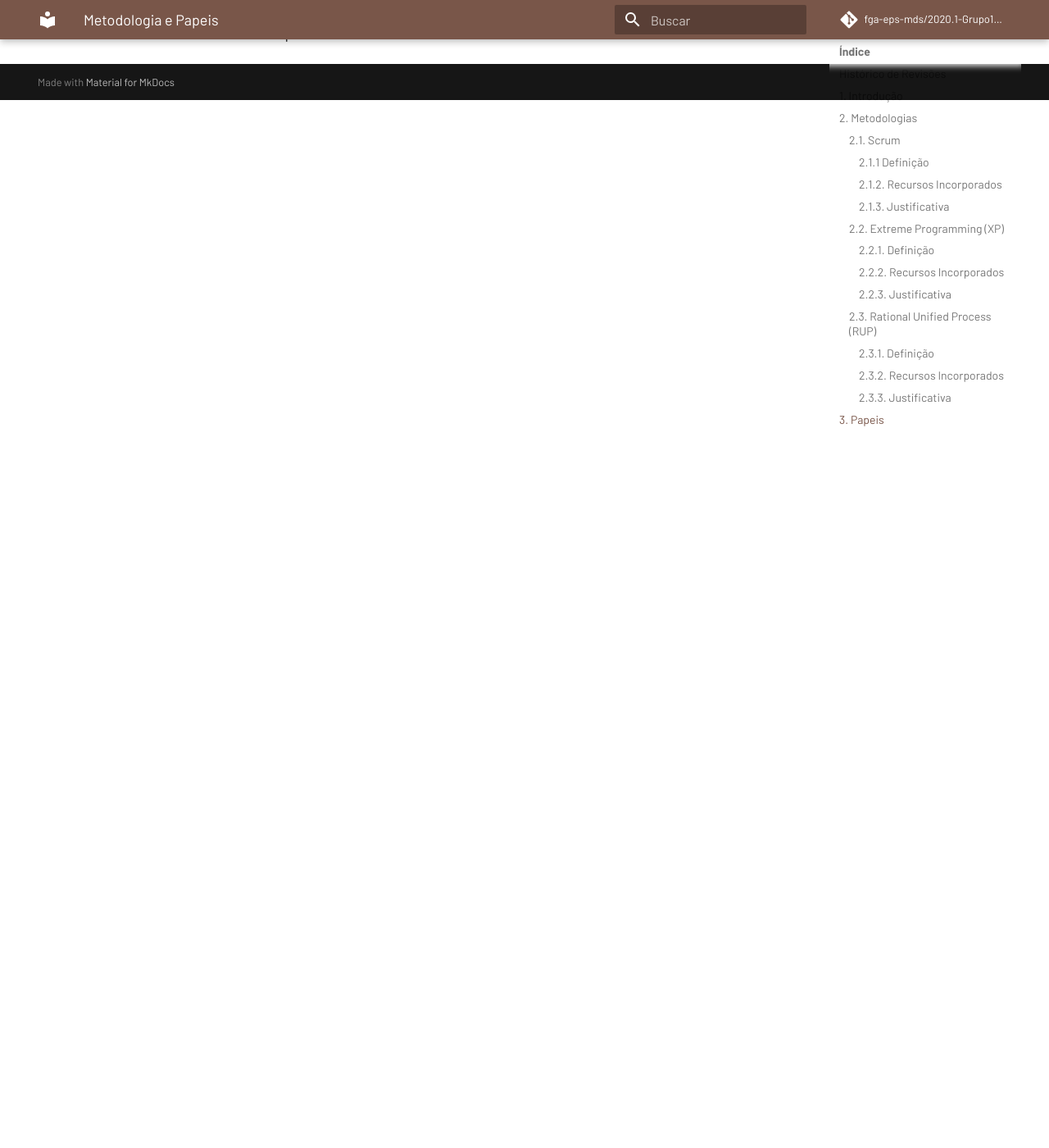
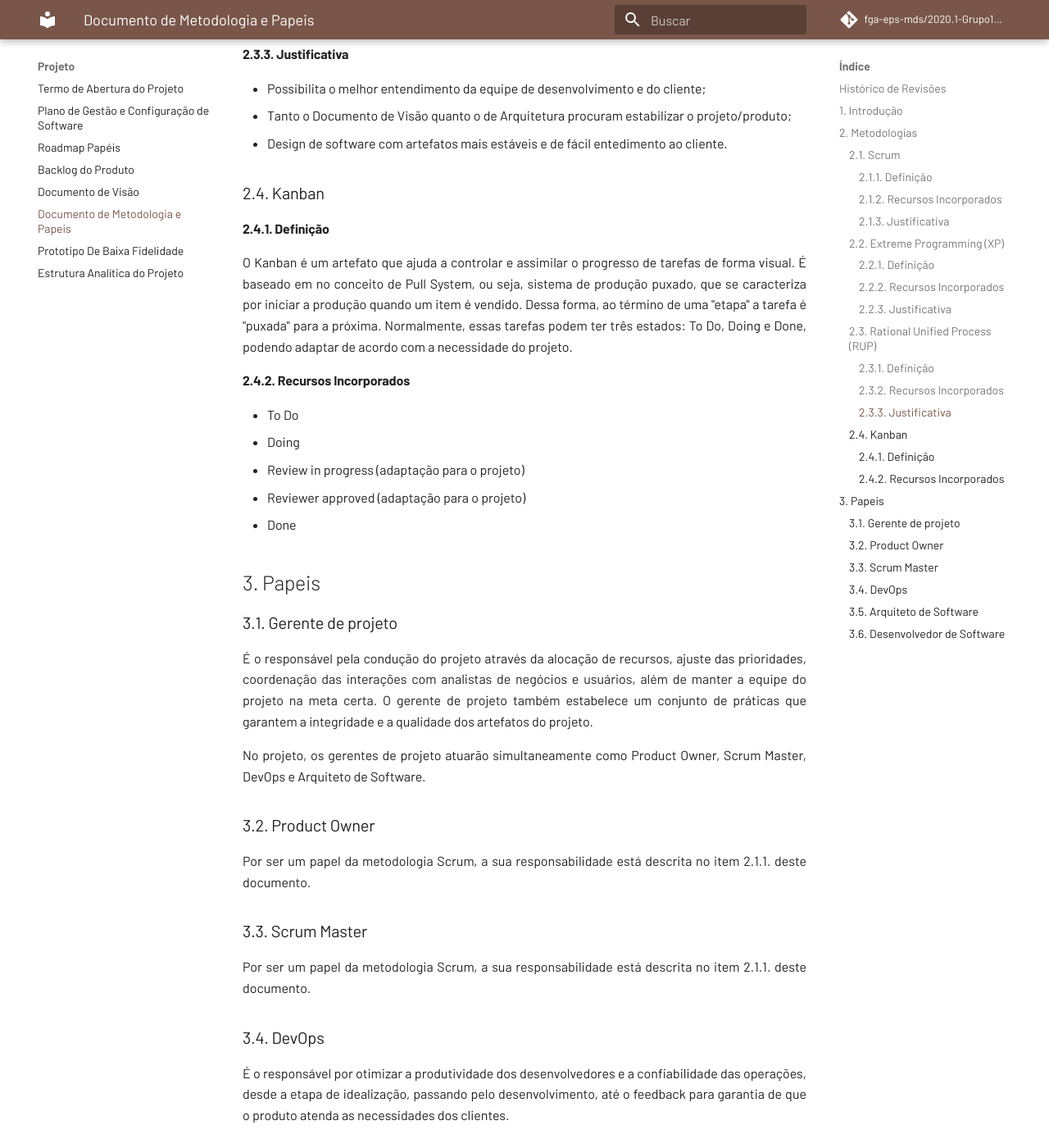
Before and after one commit to fga-eps-mds/2020.1-eSaudeUnB-Wiki, an MkDocs documentation site: the page built from docs/metodologia-e-papeis.md, in a window 1280 px wide and 1400 px high, scrolled down 4703 px. Shown: the whole window at 82% size. Built offline with MkDocs 1.6.1 and Material for MkDocs 9.7.7, drawn with Linux system fonts in a browser that asks for light colours; comment, search, counter and statistics services are not loaded; some of the changed text lies outside the part shown.

Commit message:
docs: includes kanban and roles #45

```diff
--- a/docs/metodologia-e-papeis.md
+++ b/docs/metodologia-e-papeis.md
@@ -1,10 +1,11 @@
-# Metodologia e Papeis
+****# Metodologia e Papeis
 
 ## Histórico de Revisões
 
 |    Data    |  Versão  |        Descrição       |          Autor(es)          |
 |:----------:|:--------:|:----------------------:|:---------------------------:|
 | 08/09/2020 |   0.1    | Criação do Documento de Metodologia e Papeis  |   João Pedro  |
+| 13/09/2020 |   0.2    | Inclusão do Kanban e dos papeis  |   João Pedro  |
 
 ## 1. Introdução
 
@@ -16,27 +17,29 @@
 
 ### 2.1. Scrum
 
-#### 2.1.1 Definição
+#### 2.1.1. Definição
 
-<p align = "justify">O Scrum é um framework de gerenciamento incremental proveniente da metodologia ágil que colabora na planejamento e organização em projetos de software. O maior benefício dele é facilitar o trabalho complexo que envolve a criação e compartilhamento de conhecimento de novos produtos desenvolvidos, mantendo proximidade com o cliente nesse processo.</p>
+<p align = "justify"> O Scrum é um framework de gerenciamento incremental proveniente da metodologia ágil que colabora na planejamento e organização em projetos de software. O maior benefício dele é facilitar o trabalho complexo que envolve a criação e compartilhamento de conhecimento de novos produtos desenvolvidos, mantendo proximidade com o cliente nesse processo.</p>
 
-<p align = "justify">Seu gerenciamento é incremental, com ciclos semanais chamados de **Sprint** que podem variar de 1 a 4 semanas. A Sprint representa um Time in Box no qual um conjunto de tarefas devem ser executadas e concluídas no tempo determinado, entregando uma ou mais funcionalidades que tenham valor para o cliente.</p>
+<p align = "justify"> Seu gerenciamento é incremental, com ciclos semanais chamados de **Sprint** que podem variar de 1 a 4 semanas. A Sprint representa um Time in Box no qual um conjunto de tarefas devem ser executadas e concluídas no tempo determinado, entregando uma ou mais funcionalidades que tenham valor para o cliente.</p>
 
-<p align = "justify">Durante a Sprint são feitas reuniões diárias, chamadas de **Daily Scrum** ou **Daily Meeting**, para que a equipe esteja alinhada quanto ao que está ocorrendo em cada tarefa. Todas as funcionalidades e tarefas que a equipe deve realizar durante a Sprint devem estar no **Product Backlog**, no formato de uma "lista". Dessa, são escolhidas tarefas a serem realizadas na Sprint, compondo o **Sprint Backlog**.</p>
+<p align = "justify"> Durante a Sprint são feitas reuniões diárias, chamadas de **Daily Scrum** ou **Daily Meeting**, para que a equipe esteja alinhada quanto ao que está ocorrendo em cada tarefa. Todas as funcionalidades e tarefas que a equipe deve realizar durante a Sprint devem estar no **Product Backlog**, no formato de uma "lista". Dessa, são escolhidas tarefas a serem realizadas na Sprint, compondo o **Sprint Backlog**.</p>
 
-<p align = "justify">A metodologia define três papéis:</p>
+<p align = "justify"> A metodologia define três papéis:</p>
 
-* **<p align = "justify">Scrum Master:** exerce a liderança do processo, através da solução de impedimentos e garantindo que os ritos ágeis do processo seguido pela equipe estejam sendo entendidos e seguidos;</p>
-* **<p align = "justify">Product Owner:** é o responsável por gerenciar o Product Backlog e maximizar o valor do produto sendo desenvolvido, podendo ser o cliente ou um representante que conheça bem o domínio e requisitos do projeto;</p>
-* **<p align = "justify">Development Team:** são os responsáveis por desenvolverem o produto, sendo todo o time de desenvolvimento.</p>
+* **<p align = "justify"> Scrum Master:** exerce a liderança do processo, através da solução de impedimentos e garantindo que os ritos ágeis do processo seguido pela equipe estejam sendo entendidos e seguidos;</p>
+* **<p align = "justify"> Product Owner:** é o responsável por gerenciar o Product Backlog e maximizar o valor do produto sendo desenvolvido, podendo ser o cliente ou um representante que conheça bem o domínio e requisitos do projeto;</p>
+* **<p align = "justify"> Development Team:** são os responsáveis por desenvolverem o produto, sendo todo o time de desenvolvimento.</p>
 
 <p align = "justify">O Scrum ainda emprega algumas práticas de planejamento e avaliação da Sprint:</p>
 
-* **<p align = "justify">Sprint Planning:** consiste em reuniões de planejamento entre o Product Owner e o Development Team, para determinar quais itens do Product Backlog irão para o Sprint Backlog e a pontuação das estórias de usuário da Sprint. Nesta reunião, os requisitos das estórias são levantados e esclarecidos na medida do necessário para o Development Team;</p>
-* **<p align = "justify">Sprint Review:** correspondente à revisão da Sprint com todo o time, tendo como objetivo mostrar o que foi produzido na Sprint;</p>
-* **<p align = "justify">Sprint Retrospective:** ou restrospectiva da Sprint, fornece a oportunidade ao time de destacar os pontos fortes e fracos daquela Sprint.</p>
+* **<p align = "justify"> Sprint Planning:** consiste em reuniões de planejamento entre o Product Owner e o Development Team, para determinar quais itens do Product Backlog irão para o Sprint Backlog e a pontuação das estórias de usuário da Sprint. Nesta reunião, os requisitos das estórias são levantados e esclarecidos na medida do necessário para o Development Team;</p>
+* **<p align = "justify"> Sprint Review:** correspondente à revisão da Sprint com todo o time, tendo como objetivo mostrar o que foi produzido na Sprint;</p>
+* **<p align = "justify"> Sprint Retrospective:** ou restrospectiva da Sprint, fornece a oportunidade ao time de destacar os pontos fortes e fracos daquela Sprint.</p>
 
 #### 2.1.2. Recursos Incorporados
+
+* Product Owner
 * Scrum Master
 * Product Backlog
 * Sprint Backlog
@@ -46,59 +49,101 @@
 * Resultados da Sprint
 * Daily Meeting
 
-**OBS**: As nossas Daily Meetings foi adaptada para o formato automatizado através da utilização da ferramenta DailyBot integrada ao Slack.
+**<p align = "justify">OBS**: As nossas Daily Meetings foi adaptada para o formato automatizado através da utilização da ferramenta DailyBot integrada ao Slack.</p>
 
 #### 2.1.3. Justificativa
-* É uma metodologia que preza por entregas contínuas e incrementais que agregam valor e qualidade ao produto e aumentam a produtividade do Development Team;
-* Diminui riscos no projeto, pois o desenvolvimento é dividido em ciclos curtos com constante comunicação entre a equipe e revisões ao final de cada Sprint;
-* Resposta rápida à necessidade de mudanças de planejamento devido à adoção dos rituais de Sprint Review e Sprint Retrospective, além do constante acompanhamento da evolução do software;
-* Compartilhamento de conhecimento através da Daily Meeting, Sprint Retrospective e Sprint Review;
-* Ser adaptável às necessidades dos projetos e ao acréscimo de práticas e artefatos de outras metodologias.
+
+* <p align = "justify"> É uma metodologia que preza por entregas contínuas e incrementais que agregam valor e qualidade ao produto e aumentam a produtividade do Development Team;</p>
+* <p align = "justify"> Diminui riscos no projeto, pois o desenvolvimento é dividido em ciclos curtos com constante comunicação entre a equipe e revisões ao final de cada Sprint;</p>
+* <p align = "justify"> Resposta rápida à necessidade de mudanças de planejamento devido à adoção dos rituais de Sprint Review e Sprint Retrospective, além do constante acompanhamento da evolução do software;</p>
+* <p align = "justify"> Compartilhamento de conhecimento através da Daily Meeting, Sprint Retrospective e Sprint Review;</p>
+* <p align = "justify"> Ser adaptável às necessidades dos projetos e ao acréscimo de práticas e artefatos de outras metodologias.</p>
 
 ### 2.2. Extreme Programming (XP)
 
 #### 2.2.1. Definição
-Programação Extrema (do inglês eXtreme Programming), ou simplesmente XP, é uma metodologia ágil para equipes pequenas e médias e que irão desenvolver software com requisitos vagos e em constante mudança. Para isso, adota a estratégia de constante acompanhamento e realização de vários pequenos ajustes durante o desenvolvimento de software.
 
-Os cinco valores fundamentais da metodologia XP são: comunicação, simplicidade, feedback, coragem e respeito. A partir desses valores, possui como princípios básicos: feedback rápido, presumir simplicidade, mudanças incrementais, abraçar mudanças e trabalho de qualidade.
+<p align = "justify"> Programação Extrema (do inglês eXtreme Programming), ou simplesmente XP, é uma metodologia ágil para equipes pequenas e médias e que irão desenvolver software com requisitos vagos e em constante mudança. Para isso, adota a estratégia de constante acompanhamento e realização de vários pequenos ajustes durante o desenvolvimento de software.</p>
 
-Dentre as variáveis de controle em projetos (custo, tempo, qualidade e escopo), há um foco explícito em escopo. Para isso, recomenda-se a priorização de funcionalidades que representem maior valor possível para o negócio. Desta forma, caso seja necessário a diminuição de escopo, as funcionalidades menos valiosas serão adiadas ou canceladas.
+<p align = "justify"> Os cinco valores fundamentais da metodologia XP são: comunicação, simplicidade, feedback, coragem e respeito. A partir desses valores, possui como princípios básicos: feedback rápido, presumir simplicidade, mudanças incrementais, abraçar mudanças e trabalho de qualidade.</p>
 
-A XP incentiva o controle da qualidade como variável do projeto, pois o pequeno ganho de curto prazo na produtividade, ao diminuir qualidade, não é compensado por perdas (ou até impedimentos) a médio e longo prazo.
-</p>
+<p align = "justify"> Dentre as variáveis de controle em projetos (custo, tempo, qualidade e escopo), há um foco explícito em escopo. Para isso, recomenda-se a priorização de funcionalidades que representem maior valor possível para o negócio. Desta forma, caso seja necessário a diminuição de escopo, as funcionalidades menos valiosas serão adiadas ou canceladas.</p>
+
+<p align = "justify"> A XP incentiva o controle da qualidade como variável do projeto, pois o pequeno ganho de curto prazo na produtividade, ao diminuir qualidade, não é compensado por perdas (ou até impedimentos) a médio e longo prazo.</p>
 
 #### 2.2.2. Recursos Incorporados
 
-* **Planning Game:** Definição das _user stories_ e estimar o tempo ideal necessário para execução das estórias definidas;
-* **Small Releases:** Conforme as interações são concluídas, o cliente recebe pequenas versões/releases do sistema, visando com que seja colocado em prática e validado aquilo que está sendo implementado;
-* **Pair Programming:** Todo código de produção é desenvolvido por duas pessoas trabalhando em conjunto, e às vezes com o mesmo teclado, o mesmo mouse e o mesmo monitor, somando forças para a implementação do código;
-* **Coding Standards:** Todo código é desenvolvido seguindo um padrão que deve ser seguido por toda a equipe. Dessa forma, todos da equipe terão a mesma visão do código.
+* **<p align = "justify">Planning Game:** Definição das _user stories_ e estimar o tempo ideal necessário para execução das estórias definidas;</p>
+* **<p align = "justify">Small Releases:** Conforme as interações são concluídas, o cliente recebe pequenas versões/releases do sistema, visando com que seja colocado em prática e validado aquilo que está sendo implementado;</p>
+* **<p align = "justify">Pair Programming:** Todo código de produção é desenvolvido por duas pessoas trabalhando em conjunto, e às vezes com o mesmo teclado, o mesmo mouse e o mesmo monitor, somando forças para a implementação do código;</p>
+* **<p align = "justify">Coding Standards:** Todo código é desenvolvido seguindo um padrão que deve ser seguido por toda a equipe. Dessa forma, todos da equipe terão a mesma visão do código.</p>
 
 #### 2.2.3. Justificativa
-* O conhecimento técnico é uniformemente distribuído entre a equipe;
-* As _user stories_ planejadas são acordadas entre cliente e equipe, e consequentemente, são mais concretas e fáceis de serem rastreadas e gerenciadas;
-* O código segue um padrão único e uma arquitetura definida, facilitando no processo de refatoração e manutenção;
-* Versões do sistemas são lançadas a cada iteração, provindo ao cliente _features_ num processo mais curto e ágil.
 
+* <p align = "justify"> O conhecimento técnico é uniformemente distribuído entre a equipe;</p>
+* <p align = "justify"> As _user stories_ planejadas são acordadas entre cliente e equipe, e consequentemente, são mais concretas e fáceis de serem rastreadas e gerenciadas;</p>
+* <p align = "justify"> O código segue um padrão único e uma arquitetura definida, facilitando no processo de refatoração e manutenção;</p>
+* <p align = "justify">Versões do sistemas são lançadas a cada iteração, provindo ao cliente _features_ num processo mais curto e ágil.</p>
 
 ### 2.3. Rational Unified Process (RUP)
 
 #### 2.3.1. Definição
 
-O RUP, de propriedade da IBM, é um framework de processo da engenharia de software que fornece práticas testadas na indústria de software e gerência de projetos. Por ser um framework de processo, pode e deve ser customizado conforme as necessidades organizacionais e do projeto. Dessa forma, pode-se trabalhar um RUP mais “leve e ágil” ou “mais pesado”.
+<p align = "justify"> O RUP, de propriedade da IBM, é um framework de processo da engenharia de software que fornece práticas testadas na indústria de software e gerência de projetos. Por ser um framework de processo, pode e deve ser customizado conforme as necessidades organizacionais e do projeto. Dessa forma, pode-se trabalhar um RUP mais “leve e ágil” ou “mais pesado”.</p>
 
-O RUP permite que a equipe do projeto escolha as atividades e os artefatos a serem produzidos reduzindo, assim, o excesso de documentação para torná-lo mais ágil. Outra característica interessante dele é a aplicação do modelo de ciclo de vida iterativo e incremental. Na metodologia iterativa, em cada iteração, parte do software é desenvolvida, sendo os artefatos da nova iteração superiores aos iteração anterior. O desenvolvimento iterativo e incremental permite aos desenvolvedores o aprendizado em relação ao software possibilitando, assim, a localização de futuros problemas em fases iniciais.
+<p align = "justify"> O RUP permite que a equipe do projeto escolha as atividades e os artefatos a serem produzidos reduzindo, assim, o excesso de documentação para torná-lo mais ágil. Outra característica interessante dele é a aplicação do modelo de ciclo de vida iterativo e incremental. Na metodologia iterativa, em cada iteração, parte do software é desenvolvida, sendo os artefatos da nova iteração superiores aos iteração anterior. O desenvolvimento iterativo e incremental permite aos desenvolvedores o aprendizado em relação ao software possibilitando, assim, a localização de futuros problemas em fases iniciais.</p>
 
-O RUP é descrito a partir de três perspectivas. Na perspectiva dinâmica, o RUP identifica o ciclo de desenvolvimento do projeto em quatro fases sequenciais sendo, cada fase, finalizada por um marco principal. As fases do RUP são iniciação, elaboração, construção e transição.
+<p align = "justify"> O RUP é descrito a partir de três perspectivas. Na perspectiva dinâmica, o RUP identifica o ciclo de desenvolvimento do projeto em quatro fases sequenciais sendo, cada fase, finalizada por um marco principal. As fases do RUP são iniciação, elaboração, construção e transição.</p>
 
 #### 2.3.2. Recursos Incorporados
 
-* **Documento de Visão:** O objetivo desse documento é definir todos os requisitos e o escopo inicial do projeto, selecionando os pontos principais que deverão ser abordados durante sua primeira parte. Este documento define as necessidades dos usuários, do projeto e da equipe, especificando a importância do projeto para as partes envolvidas e também pontuando suas restrições e dificuldades;
-* **Documento de Arquitetura:** O objetivo desse documento é apresentar uma visão geral da arquitetura do software a ser desenvolvido no projeto. A finalidade é expôr as decisões arquiteturais tomadas em relação ao software, tais como características da organização do sistema, da portabilidade, da confiabilidade e o desenho relacionado, guiando os desenvolvedores na construção da aplicação.
+* **<p align = "justify"> Documento de Visão:** O objetivo desse documento é definir todos os requisitos e o escopo inicial do projeto, selecionando os pontos principais que deverão ser abordados durante sua primeira parte. Este documento define as necessidades dos usuários, do projeto e da equipe, especificando a importância do projeto para as partes envolvidas e também pontuando suas restrições e dificuldades;</p>
+* **<p align = "justify"> Documento de Arquitetura:** O objetivo desse documento é apresentar uma visão geral da arquitetura do software a ser desenvolvido no projeto. A finalidade é expôr as decisões arquiteturais tomadas em relação ao software, tais como características da organização do sistema, da portabilidade, da confiabilidade e o desenho relacionado, guiando os desenvolvedores na construção da aplicação.</p>
 
 #### 2.3.3. Justificativa
+
 * Possibilita o melhor entendimento da equipe de desenvolvimento e do cliente;
 * Tanto o Documento de Visão quanto o de Arquitetura procuram estabilizar o projeto/produto;
 * Design de software com artefatos mais estáveis e de fácil entedimento ao cliente.
 
+### 2.4. Kanban
+
+#### 2.4.1. Definição
+
+<p align = "justify"> O Kanban é um artefato que ajuda a controlar e assimilar o progresso de tarefas de forma visual. É baseado em no conceito de Pull System, ou seja, sistema de produção puxado, que se caracteriza por iniciar a produção quando um item é vendido. Dessa forma, ao término de uma "etapa" a tarefa é "puxada" para a próxima. Normalmente, essas tarefas podem ter três estados: To Do, Doing e Done, podendo adaptar de acordo com a necessidade do projeto.</p>
+
+#### 2.4.2. Recursos Incorporados
+
+* To Do
+* Doing
+* Review in progress (adaptação para o projeto)
+* Reviewer approved (adaptação para o projeto)
+* Done
+
 ## 3. Papeis
+
+### 3.1. Gerente de projeto
+
+<p align = "justify"> É o responsável pela condução do projeto através da alocação de recursos, ajuste das prioridades, coordenação das interações com analistas de negócios e usuários, além de manter a equipe do projeto na meta certa. O gerente de projeto também estabelece um conjunto de práticas que garantem a integridade e a qualidade dos artefatos do projeto.</p>
+
+<p align = "justify"> No projeto, os gerentes de projeto atuarão simultaneamente como Product Owner, Scrum Master, DevOps e Arquiteto de Software.</p>
+
+### 3.2. Product Owner
+
+<p align = "justify"> Por ser um papel da metodologia Scrum, a  sua responsabilidade está descrita no item 2.1.1. deste documento.</p>
+
+### 3.3. Scrum Master
+
+<p align = "justify"> Por ser um papel da metodologia Scrum, a  sua responsabilidade está descrita no item 2.1.1. deste documento.</p>
+
+### 3.4. DevOps
+
+<p align = "justify"> É o responsável por otimizar a produtividade dos desenvolvedores e a confiabilidade das operações, desde a etapa de idealização, passando pelo desenvolvimento, até o feedback para garantia de que o produto atenda as necessidades dos clientes.</p>
+
+### 3.5. Arquiteto de Software
+
+<p align = "justify"> É o responsável por liderar e coordenar as atividades e os artefatos técnicos no decorrer do projeto. O arquiteto de software estabelece a estrutura geral de cada visão de arquitetura: a decomposição da visão, o agrupamento dos elementos e as interfaces entre esses principais agrupamentos.</p>
+
+### 3.6. Desenvolvedor de Software
+
+<p align = "justify"> O Desenvolvedor de Software é responsável pela programação, que é o processo de escrita, teste e manutenção de um programa de computador. Ele deve desenvolver uma parte do sistema, incluindo a construção de seu design de forma que ele atenda a arquitetura e possivelmente a prototipagem da interface de usuário, e então implementar, executar o teste de unidade e integrar os componentes que são parte da solução.</p>
--- a/mkdocs.yml
+++ b/mkdocs.yml
@@ -25,6 +25,7 @@
     - Roadmap Papéis: roadmap-papeis.md
     - Backlog do Produto: backlog.md
     - Documento de Visão: DocumentoDeVisao.md
+    - Documento de Metodologia e Papeis: metodologia-e-papeis.md
     - Prototipo De Baixa Fidelidade: PrototipoDeBaixaFidelidade.md
     - Estrutura Analítica do Projeto: eap.md
   - Sprints:
```
